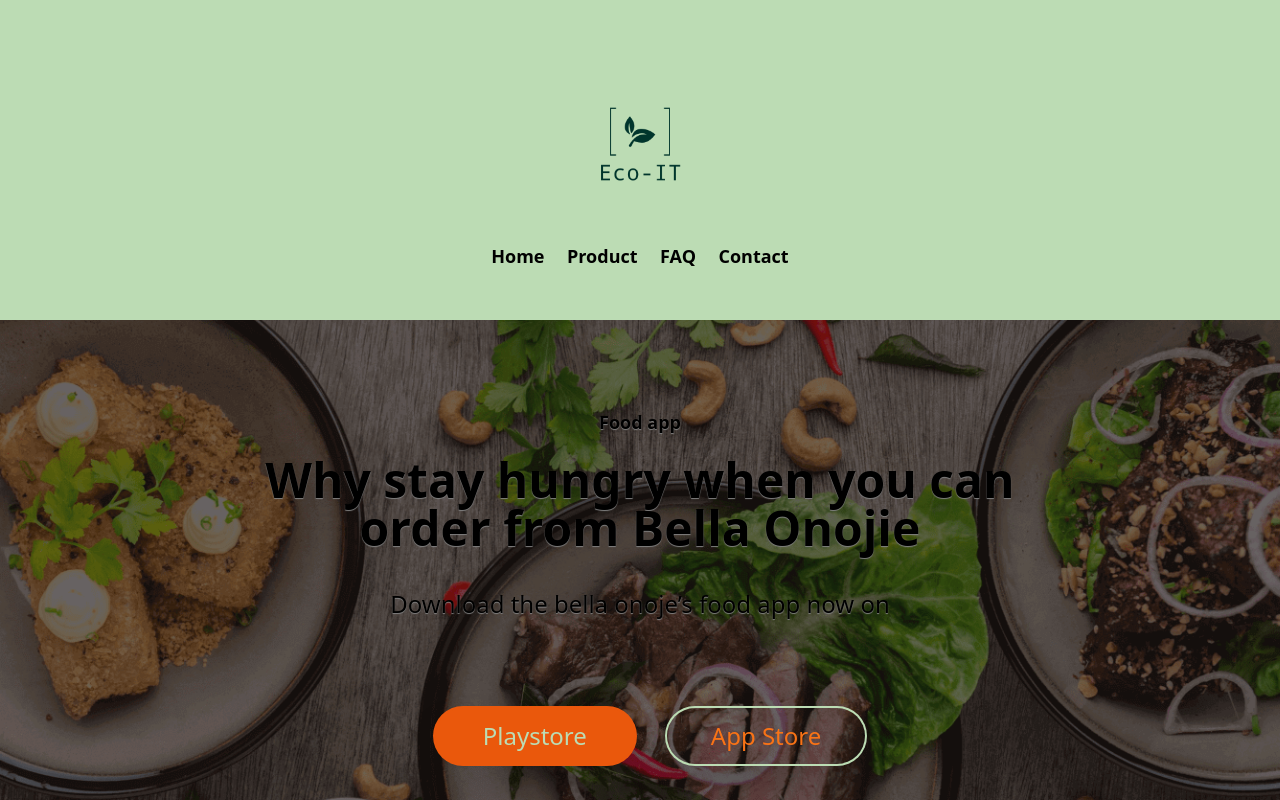
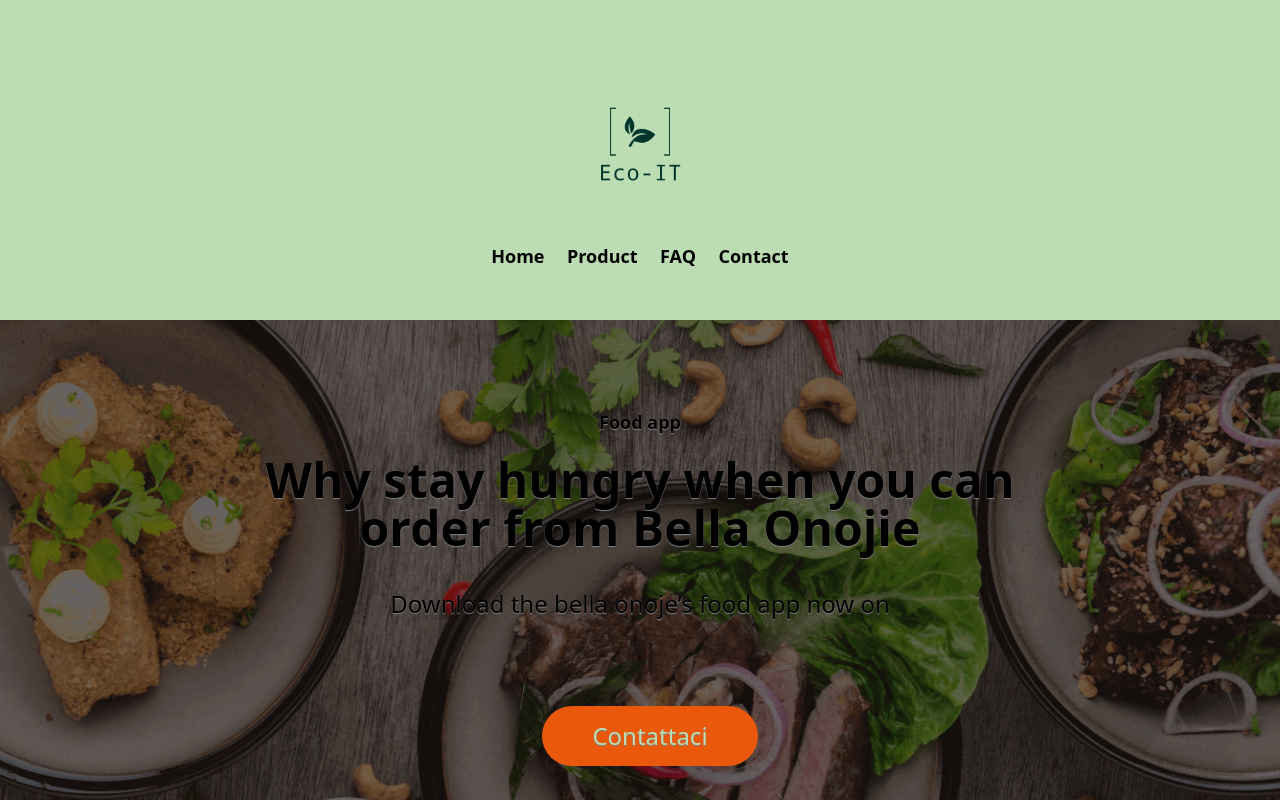
Before and after one commit to francescomedina/wdc, a React (Create React App) app: page / in a window 1280 px wide. Shown: the top 800 px of the page. Built offline with nearby package versions, Linux system fonts and the light colour scheme.

Commit message:
Added contact href

```diff
--- a/src/components/Contact.js
+++ b/src/components/Contact.js
@@ -28,7 +28,7 @@ class Contact extends React.Component {
     }
 
     handleSubmit(event) {
-        alert('A name was submitted: ' + this.state.name);
+        alert('Grazie per il messaggio, ' + this.state.name + '! Ti risponderemo al più presto sulla email ' + this.state.email);
 
         event.preventDefault();
     }
@@ -38,15 +38,15 @@ class Contact extends React.Component {
             <form onSubmit={this.handleSubmit}>
                 <label>
                     {this.nameText}:
-                    <input type="text" name="name" value={this.state.name} onChange={this.handleInputChange} />
+                    <input type="text" name="name" value={this.state.name} onChange={this.handleInputChange} required="required" />
                 </label>
                 <label>
                     {this.emailText}:
-                    <input type="text" name="email" value={this.state.email} onChange={this.handleInputChange} />
+                    <input type="text" name="email" value={this.state.email} onChange={this.handleInputChange} required="required" />
                 </label>
                 <label>
                     {this.messageText}:
-                    <input type="text" name="message" value={this.state.message} onChange={this.handleInputChange} />
+                    <input type="text" name="message" value={this.state.message} onChange={this.handleInputChange} required="required" />
                 </label>
                 <input type="submit" value={this.submitText} />
             </form>
--- a/src/components/Hero.js
+++ b/src/components/Hero.js
@@ -22,16 +22,11 @@ const Hero = ({appType, tagLine, description, mainActionText, extraActionText})
           </p>
         </div>
         <div className="relative z-50 flex flex-col items-center justify-between h-48 lg:space-x-8 pt-7 lg:pt-0 lg:flex-row lg:justify-between lg:w-90">
-          <button
-            className="pt-3 pb-3 pl-12 pr-12 text-2xl font-semibold text-center text-white transition-all bg-orange-600 rounded-full shadow-2xl lg:ml-5 hover:bg-orange-700 focus:outline-none ring-4 ring-orange-600 lg:ring-2 lg:font-medium "
+          <a href="#contact"
+            className="pt-3 pb-3 pl-12 pr-12 text-2xl font-semibold text-center text-white transition-all bg-orange-600 rounded-full shadow-2xl lg:ml-5 hover:bg-orange-700 focus:outline-none ring-4 ring-orange-600 lg:ring-2 lg:font-medium"
           >
             {mainActionText}
-          </button>
-          <button
-            className="pt-3 pb-3 text-2xl font-semibold text-center text-orange-500 transition-all rounded-full shadow-2xl lg:mr-5 hover:text-orange-500 hover:bg-gray-50 pl-11 pr-11 bg-gray-50 focus:outline-none ring-4 ring-orange-500 lg:font-medium lg:text-gray-50 lg:bg-opacity-0 lg:ring-2 lg:ring-white"
-          >
-            {extraActionText}
-          </button>
+          </a>
         </div>
 
       </div>
--- a/src/content.js
+++ b/src/content.js
@@ -7,7 +7,7 @@ export const data = {
       appType: 'Food app',
       tagLine: 'Why stay hungry when you can order from Bella Onojie',
       description: 'Download the bella onoje’s food app now on',
-      mainActionText: 'Playstore',
+      mainActionText: 'Contattaci',
       extraActionText: 'App Store',
     },
     home:{
```
